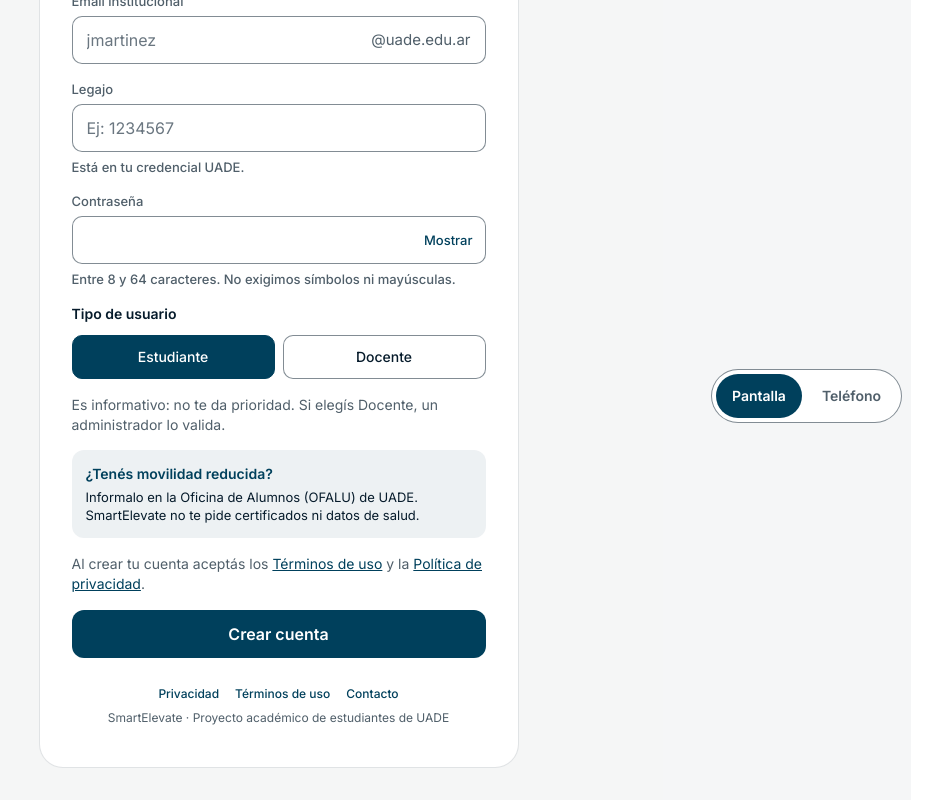
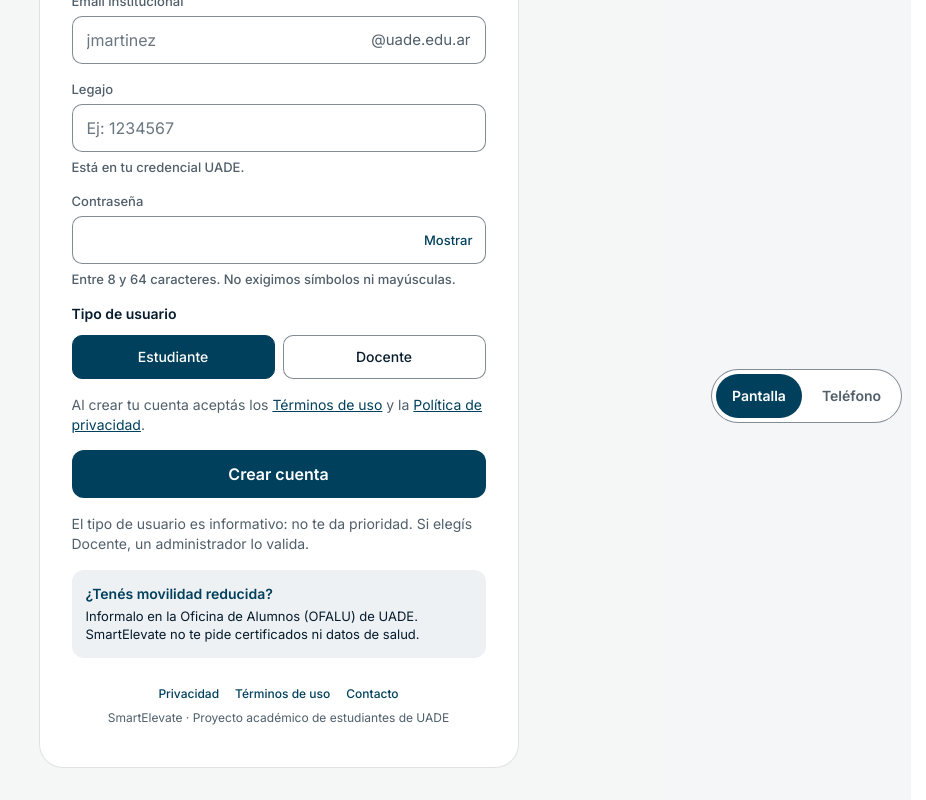
Before and after one commit to Benji-9/SmartElevate, a React (Vite) app in the folder frontend/: page /registro in a window 1280 px wide. Shown: the part 353-1153 px from the top of the page, without its empty margins (354-1280 px from the left). Built offline with nearby package versions, Linux system fonts and the light colour scheme; no server answers.

Commit message:
feat(frontend): move the registration notices below the submit button

```diff
--- a/frontend/src/pages/RegisterPage.tsx
+++ b/frontend/src/pages/RegisterPage.tsx
@@ -1,4 +1,4 @@
-import { useState, type FormEvent } from 'react';
+import { useId, useState, type FormEvent } from 'react';
 import { Link } from 'react-router';
 import { Button } from '../components/Button';
 import { Input } from '../components/Input';
@@ -43,6 +43,7 @@ function validate(form: RegisterRequest): Errors {
 
 export function RegisterPage() {
   useDocumentTitle('Crear cuenta');
+  const userTypeHintId = useId();
   const [form, setForm] = useState<RegisterRequest>({
     fullName: '',
     email: '',
@@ -156,20 +157,8 @@ export function RegisterPage() {
           onChange={(declaredUserType) => setForm({ ...form, declaredUserType })}
           layout="grid"
           columns={2}
+          describedBy={userTypeHintId}
         />
-        <p className="auth__lead">
-          Es informativo: no te da prioridad. Si elegís Docente, un administrador lo valida.
-        </p>
-
-        <section className="auth__info" aria-labelledby="reduced-mobility-title">
-          <h2 id="reduced-mobility-title" className="auth__info-title">
-            ¿Tenés movilidad reducida?
-          </h2>
-          <p>
-            Informalo en la Oficina de Alumnos (OFALU) de UADE. SmartElevate no te pide certificados
-            ni datos de salud.
-          </p>
-        </section>
 
         {serverError && (
           <p role="alert" className="auth__alert">
@@ -184,6 +173,21 @@ export function RegisterPage() {
           Crear cuenta
         </Button>
       </form>
+
+      {/* Lo informativo va debajo: no se mete entre el formulario y el botón (SCREENS.md §02). */}
+      <p id={userTypeHintId} className="auth__lead">
+        El tipo de usuario es informativo: no te da prioridad. Si elegís Docente, un administrador
+        lo valida.
+      </p>
+      <section className="auth__info" aria-labelledby="reduced-mobility-title">
+        <h2 id="reduced-mobility-title" className="auth__info-title">
+          ¿Tenés movilidad reducida?
+        </h2>
+        <p>
+          Informalo en la Oficina de Alumnos (OFALU) de UADE. SmartElevate no te pide certificados
+          ni datos de salud.
+        </p>
+      </section>
       <LegalFooter />
     </div>
   );
```
Also changed, not shown: 2 other files (tests, documents, lock files or other folders).
